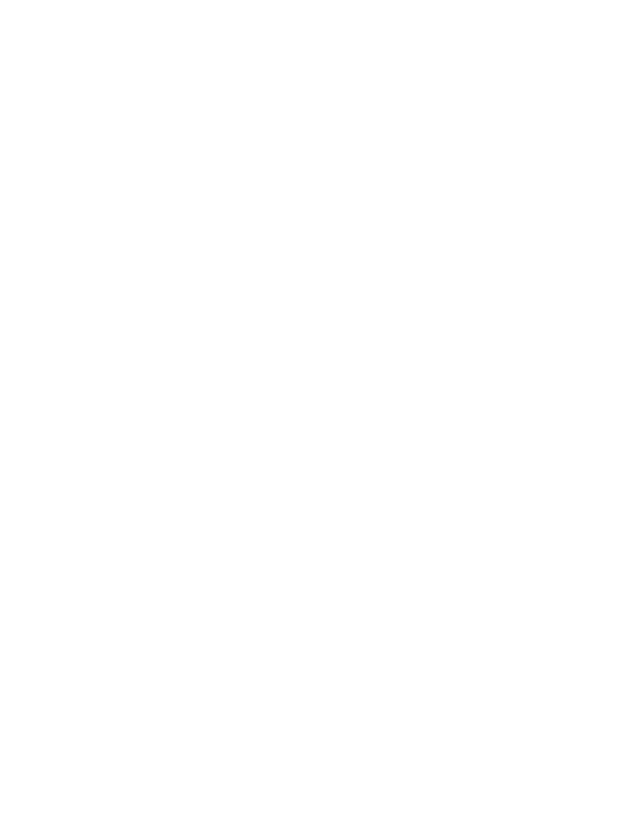
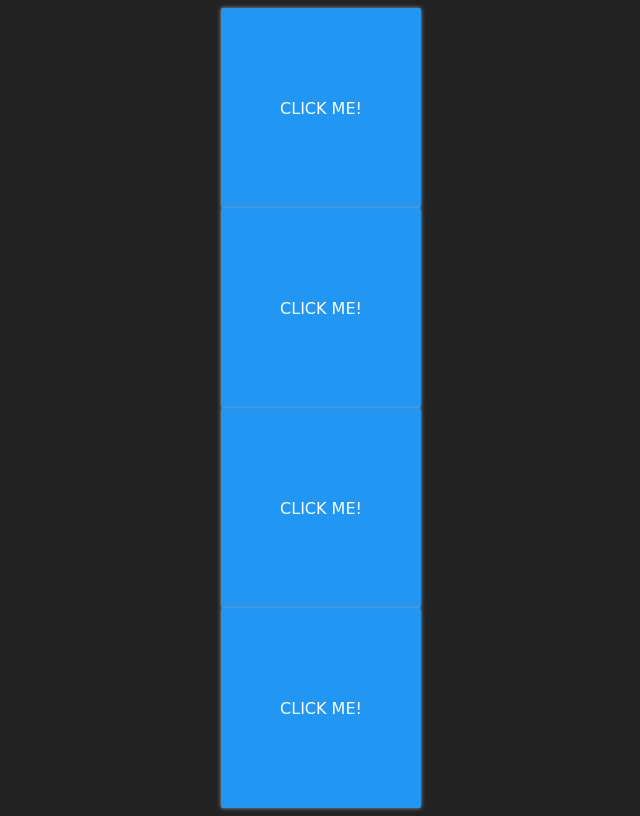
Before and after one commit to mmac1020/intro-to-the-dom, a plain HTML site: page index.html in a window 1280 px wide. Shown: the whole page, without its empty margins (319-959 px from the left). Drawn offline with Linux system fonts and the light colour scheme.

Commit message:
Adding new html for an example

```diff
--- a/index.html
+++ b/index.html
@@ -2,7 +2,13 @@
 <html lang="en">
   <head>
     <title>Intro to DOM</title>
+    <link rel="stylesheet" href="style.css" />
     <script src="./intro-to-dom.js" defer></script>
   </head>
-  <body></body>
+  <body>
+    <button id="buttonOne" class="ripple">Click me!</button>
+    <button id="buttonTwo" class="ripple">Click me!</button>
+    <button id="buttonThree" class="ripple">Click me!</button>
+    <button id="buttonFour" class="ripple">Click me!</button>
+  </body>
 </html>
--- /dev/null
+++ b/style.css
@@ -0,0 +1,58 @@
+* {
+  box-sizing: border-box;
+  font-family: 'Press Start 2P', cursive;
+}
+
+html {
+  background-color: #222;
+  color: white;
+}
+
+body {
+  display: flex;
+  flex-direction: column;
+  align-items: center;
+}
+
+button {
+  width: 200px;
+  height: 200px;
+}
+
+.button-container {
+  border: 4px solid red;
+}
+
+.button-hovered {
+  background-color: orange;
+}
+
+/* source: https://codepen.io/finnhvman/pen/jLXKJw */
+/* Ripple effect */
+.ripple {
+  background-position: center;
+  transition: background 0.8s;
+}
+.ripple:hover {
+  background: #47a7f5 radial-gradient(circle, transparent 1%, #47a7f5 1%)
+    center/15000%;
+}
+.ripple:active {
+  background-color: #6eb9f7;
+  background-size: 100%;
+  transition: background 0s;
+}
+
+/* Button style */
+button {
+  border: none;
+  border-radius: 2px;
+  padding: 12px 18px;
+  font-size: 16px;
+  text-transform: uppercase;
+  cursor: pointer;
+  color: white;
+  background-color: #2196f3;
+  box-shadow: 0 0 4px #999;
+  outline: none;
+}
```
